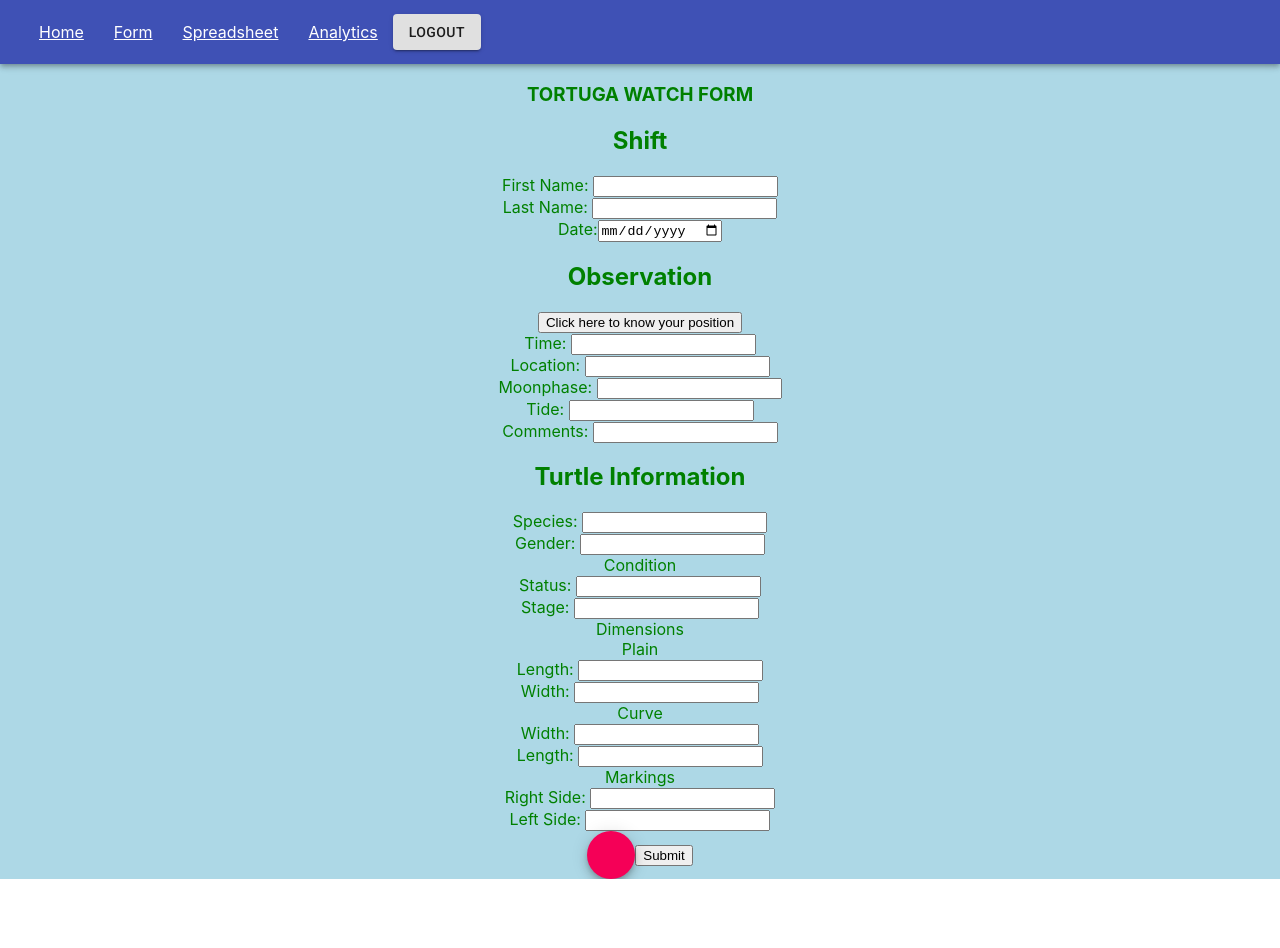
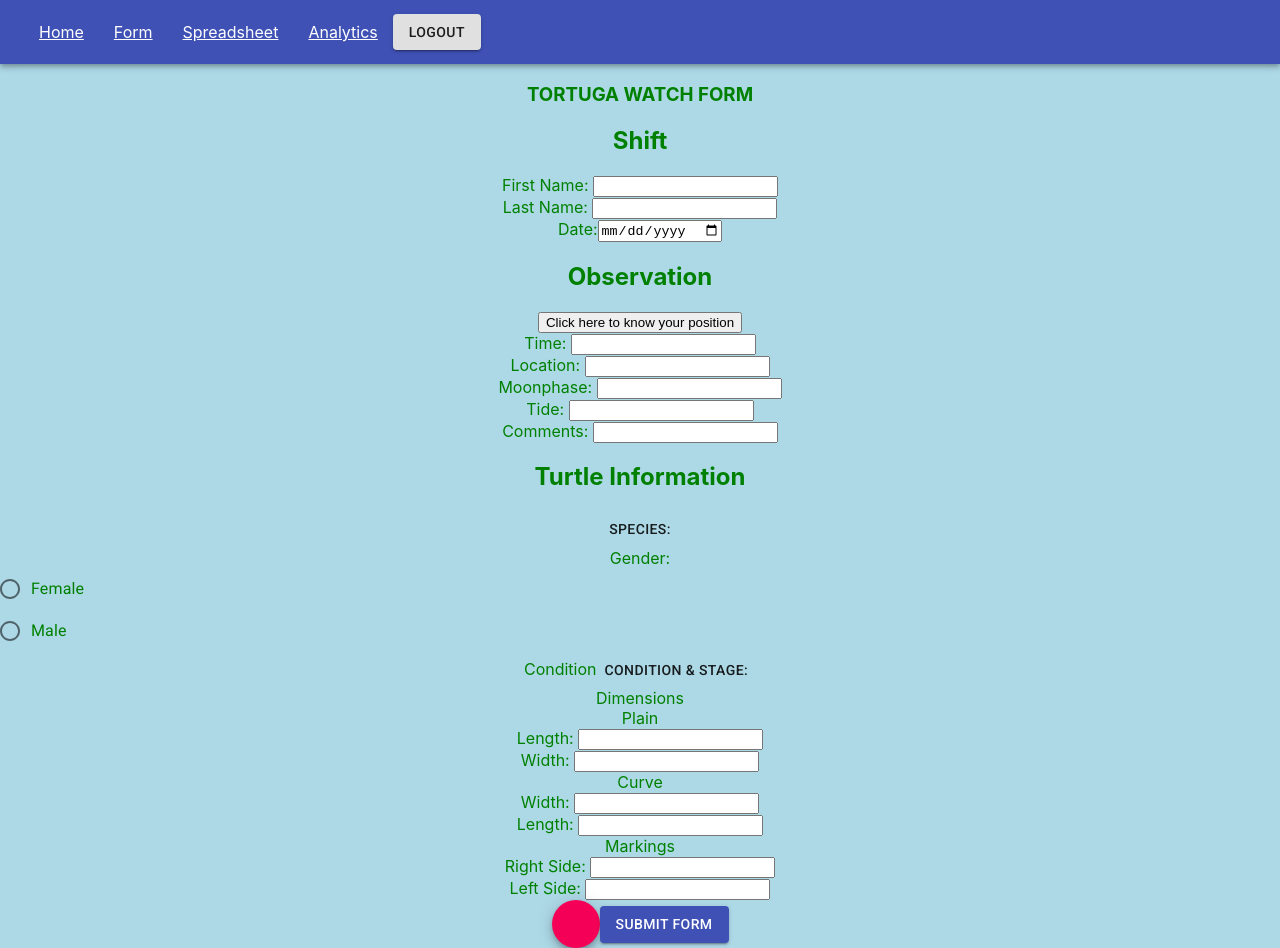
Before and after one commit to CarlosRabid/tortugaspedasi, a React (Create React App) app in the folder tortugaspedasi/: page /form in a window 1280 px wide. Before the commit the page ends 879 px from the top, so only its background shows below. Built offline with nearby package versions, Linux system fonts and the light colour scheme.

Commit message:
turtle input

```diff
--- a/tortugaspedasi/src/App.css
+++ b/tortugaspedasi/src/App.css
@@ -30,3 +30,10 @@
   background: linear-gradient(to right,  #85a100, #25b7c4);
   font-family: 'Montserrat', sans-serif;
  }
+
+ .MuiFormGroup-root {
+  display: initial;
+ }
+ .MuiFormControlLabel-root {
+  display: initial;
+ }
--- a/tortugaspedasi/src/Components/Form/Form.js
+++ b/tortugaspedasi/src/Components/Form/Form.js
@@ -4,6 +4,9 @@ import ObservationInput from './ObservationInput';
 import Turtle from './Turtle';
 import NestInput from './NestInput';
 import Fab from '@material-ui/core/Fab';
+// import SaveIcon from '@material-ui/icons/Save';
+import Button from '@material-ui/core/Button';
+
 const axios = require('axios');
 
 
@@ -17,6 +20,7 @@ class Form extends Component {
     }
 
     submitNewForm = async (shift, observation, turtle, nest) => {
+        console.log('working')
         await axios.post('http://localhost:7777/newForm', { shift, observation, turtle, nest })
     }
 
@@ -32,7 +36,17 @@ class Form extends Component {
                 </Fab>
                 {this.state.nestFound ?
                     <NestInput /> : null}
-                <button className="submit" onClick={this.submitNewForm}>Submit</button>
+                {/* <button className="submit" onClick={this.submitNewForm}>Submit</button> */}
+                <Button
+                    variant="contained"
+                    color="primary"
+                    size="medium"
+                    className="submit"
+                    // startIcon={<SaveIcon />}
+                    onClick={this.submitNewForm}
+                >
+                    Submit Form
+      </Button>
             </div>
         )
     }
--- a/tortugaspedasi/src/Components/Form/TurtleInput.js
+++ b/tortugaspedasi/src/Components/Form/TurtleInput.js
@@ -1,11 +1,26 @@
 import React, { Component } from 'react';
+import Button from '@material-ui/core/Button';
+import Menu from '@material-ui/core/Menu';
+import MenuItem from '@material-ui/core/MenuItem';
+import { green } from '@material-ui/core/colors';
+import Radio from '@material-ui/core/Radio';
+import RadioGroup from '@material-ui/core/RadioGroup';
+import FormHelperText from '@material-ui/core/FormHelperText';
+import FormControlLabel from '@material-ui/core/FormControlLabel';
+import FormControl from '@material-ui/core/FormControl';
+import FormLabel from '@material-ui/core/FormLabel';
+// import RadioButtonUncheckedIcon from '@material-ui/icons/RadioButtonUnchecked';
+// import RadioButtonCheckedIcon from '@material-ui/icons/RadioButtonChecked';
+import '../Form/turtle.css';
+
 
 class TurtleInput extends Component {
     constructor(props) {
         super(props);
         this.state = {
+            anchorEl: null,
             species: "",
-            gender: "",
+            gender: null,
             conditionstat: "",
             conditionstage: "",
             dimensionsPl: 0,
@@ -33,6 +48,30 @@ class TurtleInput extends Component {
             this.state.markings.rightSide, this.state.markings.leftSide)
     }
 
+    handleClick = (event) => {
+        console.log(event.currentTarget.id)
+        let anchorEl = { ...this.state.anchorEl }
+        anchorEl = true
+        this.setState({ anchorEl })
+        // setAnchorEl(event.currentTarget);
+    };
+    handleClose = async (event) => {
+        // console.log()
+        // setAnchorEl(null);
+        // let anchorEl = {...this.state.anchorEl}
+        let species = { ...this.state.species }
+        species = event.target.id
+        await this.setState({ species: species, anchorEl: null })
+        console.log(this.state)
+    };
+
+    handleRadioButton = event => {
+        let gender = { ...this.state.gender };
+        gender = event.currentTarget.value
+        console.log(event.currentTarget.value)
+        this.setState({ gender });
+    };
+
     // there is className = "child-turtle" for nested children to help with the CSS
 
     render() {
@@ -42,21 +81,52 @@ class TurtleInput extends Component {
                 <h2>Turtle Information</h2>
 
                 <div className="turtle-component">
-                    <div>
-                        <span className="new-turtle-1"> Species: </span>
+                    <div className="new-turtle-1">
+                        {/* <span className="new-turtle-1"> Species: </span>
                          <input className="searchInput underline new-turtle-2"
-                            name="species" id="species" onChange={this.handleInput}></input>
+                            name="species" id="species" onChange={this.handleInput}></input> */}
+                        <Button id="species" aria-controls="simple-menu" aria-haspopup="true" onClick={this.handleClick}>
+                            Species: </Button>
+                        <Menu
+                            id="simple-menu"
+                            anchorEl={this.state.anchorEl}
+                            keepMounted
+                            open={Boolean(this.state.anchorEl)}
+                            onClose={this.handleClose}
+                        >
+                            <MenuItem onClick={this.handleClose} id="Cc">Caretta caretta</MenuItem>
+                            <MenuItem onClick={this.handleClose} id="Lo">Lepidochelys olivacea</MenuItem>
+                            <MenuItem onClick={this.handleClose} id="Cm">Chelonia mydas</MenuItem>
+                            <MenuItem onClick={this.handleClose} id="Ei">Eretmochelys imbricata</MenuItem>
+                            <MenuItem onClick={this.handleClose} id="Dc">Dermochelys coriacea</MenuItem>
+                        </Menu>
                     </div>
 
-                    <div>
-                        <span className="new-turtle-1"> Gender: </span>
+                    <span className="radiobut">
+                        {/* <span className="new-turtle-1"> Gender: </span>
                         <input className="searchInput underline new-turtle-2"
-                            name="gender" id="gender" onChange={this.handleInput}></input>
-                    </div>
+                            name="gender" id="gender" onChange={this.handleInput}></input> */}
+                        <RadioGroup aria-label="gender" name="gender2" value={this.state.gender} onChange={this.handleRadioButton}>
+                           Gender: <FormControlLabel
+                            display="block"
+                                value="female"
+                                control={<Radio color="primary" />}
+                                label="Female"
+                                // labelPlacement="start"
+                                id="female"
+                            /><FormControlLabel
+                            display="block"
+                                value="male"
+                                control={<Radio color="secondary" />}
+                                label="Male"
+                                // labelPlacement="start"
+                                id="male"
+                            /></RadioGroup>
+                    </span>
 
                         <div className="new-turtle-1">
                             Condition
-                        <div className="child-turtle">
+                        {/* <div className="child-turtle">
                                 <span className="new-turtle-1"> Status: </span>
                                 <input className="searchInput underline new-turtle-2"
                                     name="conditionstat" id="conditionstat" onChange={this.handleInput}></input>
@@ -66,7 +136,22 @@ class TurtleInput extends Component {
                                 <span className="new-turtle-1"> Stage: </span>
                                 <input className="searchInput underline new-turtle-2"
                                     name="conditionstage" id="conditionstage" onChange={this.handleInput}></input>
-                        </div>
+                            </div> */}
+                            <Button aria-controls="simple-menu" aria-haspopup="true" onClick={this.handleClick}>
+                            Condition & Stage: </Button>
+                        <Menu
+                            id="conditions"
+                            anchorEl={this.state.anchorEl}
+                            keepMounted
+                            open={Boolean(this.state.anchorEl)}
+                            onClose={this.handleClose}
+                        >
+                            <MenuItem onClick={this.handleClose} id="Cc">Caretta caretta</MenuItem>
+                            <MenuItem onClick={this.handleClose} id="Lo">Lepidochelys olivacea</MenuItem>
+                            <MenuItem onClick={this.handleClose} id="Cm">Chelonia mydas</MenuItem>
+                            <MenuItem onClick={this.handleClose} id="Ei">Eretmochelys imbricata</MenuItem>
+                            <MenuItem onClick={this.handleClose} id="Dc">Dermochelys coriacea</MenuItem>
+                        </Menu>
 
                         </div>
 
--- /dev/null
+++ b/tortugaspedasi/src/Components/Form/turtle.css
@@ -0,0 +1,32 @@
+
+.links{
+    color:black;
+    text-decoration: none;
+    padding: 3vh;
+    font-size: 23px;
+
+  }
+
+  .popUp {
+    position: fixed;
+    width: 34%;
+    height: 28%;
+    top: 0;
+    left: 0;
+    right: 0;
+    bottom: 50%;
+    margin: auto;
+    background: -webkit-linear-gradient(left, #85a100, #25b7c4);
+    background: linear-gradient(to right,  #85a100, #25b7c4);
+    font-family: 'Montserrat', sans-serif;
+   }
+
+   .MuiFormGroup-root {
+    display: initial;
+   }
+   .MuiFormControlLabel-root {
+    display: block;
+   }
+   .radiobut{
+     display: block;
+   }
```
Lines whose indentation alone changed are shown as unchanged.
